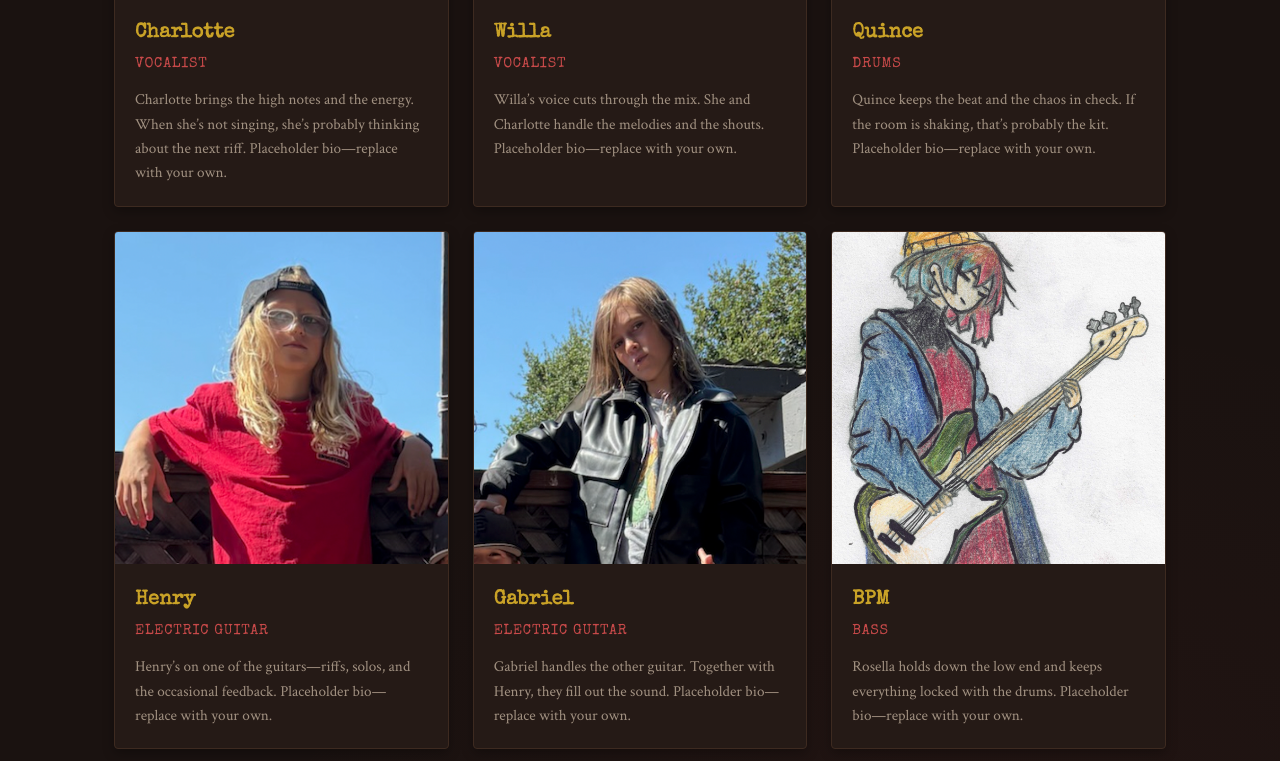
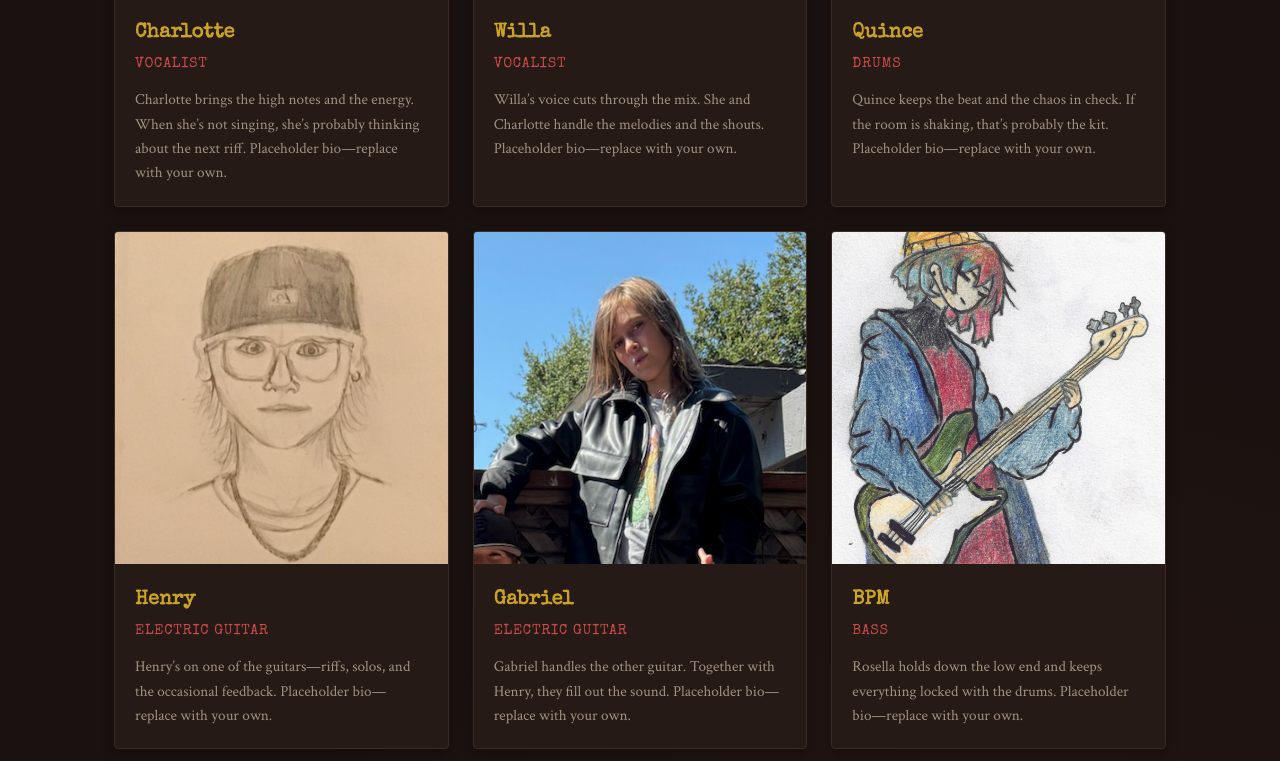
Before and after one commit to rosellaperlitch-art/queen-remains, a website: page band.html in a window 1280 px wide. Shown: the part 597-1358 px from the top of the page. Drawn offline with nearby package versions, Linux system fonts and the light colour scheme.

Commit message:
Update Henry's band member photo.
Co-authored-by: Cursor <cursoragent@cursor.com>

```diff
--- a/band.html
+++ b/band.html
@@ -61,7 +61,7 @@
       </article>
 
       <article class="card band-member">
-        <img src="assets/henry.png" alt="Henry" class="band-member-photo" />
+        <img src="assets/henry.jpeg" alt="Henry" class="band-member-photo" />
         <div class="band-member-info">
           <h2 class="card-title">Henry</h2>
           <p class="band-role">Electric Guitar</p>
```
Also changed, not shown: assets/henry.jpeg (added), assets/henry.png (deleted).
